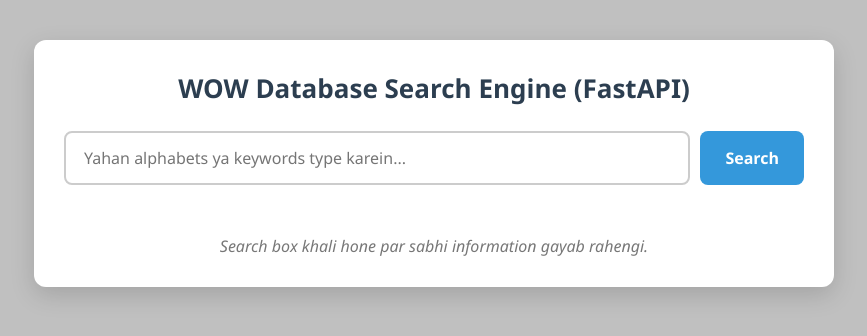
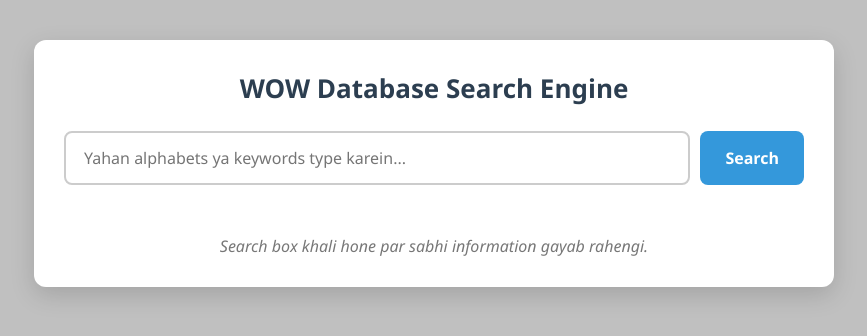
Before and after one commit to pawandevprasad1-wq/WOWS-REPOSITORY, a plain HTML site: page index.html in a window 1280 px wide. Shown: the whole page, without its empty margins (206-1073 px from the left). Drawn offline with Linux system fonts and the light colour scheme.

Commit message:
Update title and header for search engine

```diff
--- a/index.html
+++ b/index.html
@@ -3,7 +3,7 @@
 <head>
     <meta charset="UTF-8">
     <meta name="viewport" content="width=device-width, initial-scale=1.0">
-    <title>WOW Database FastAPI Search Engine</title>
+    <title>WOW Database Search Engine</title>
     <style>
         * {
             box-sizing: border-box;
@@ -95,7 +95,7 @@
 <body>
 
     <div class="container">
-        <h1>WOW Database Search Engine (FastAPI)</h1>
+        <h1>WOW Database Search Engine</h1>
         <div class="search-box-wrapper">
             <input type="text" id="searchInput" placeholder="Yahan alphabets ya keywords type karein..." autocomplete="off">
             <button id="searchBtn">Search</button>
```
